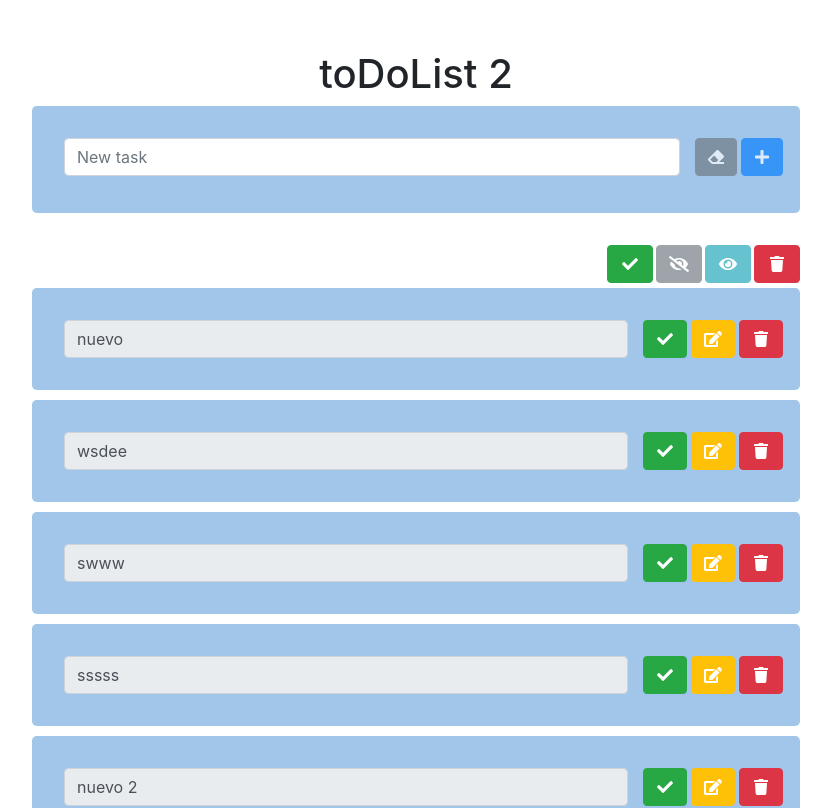
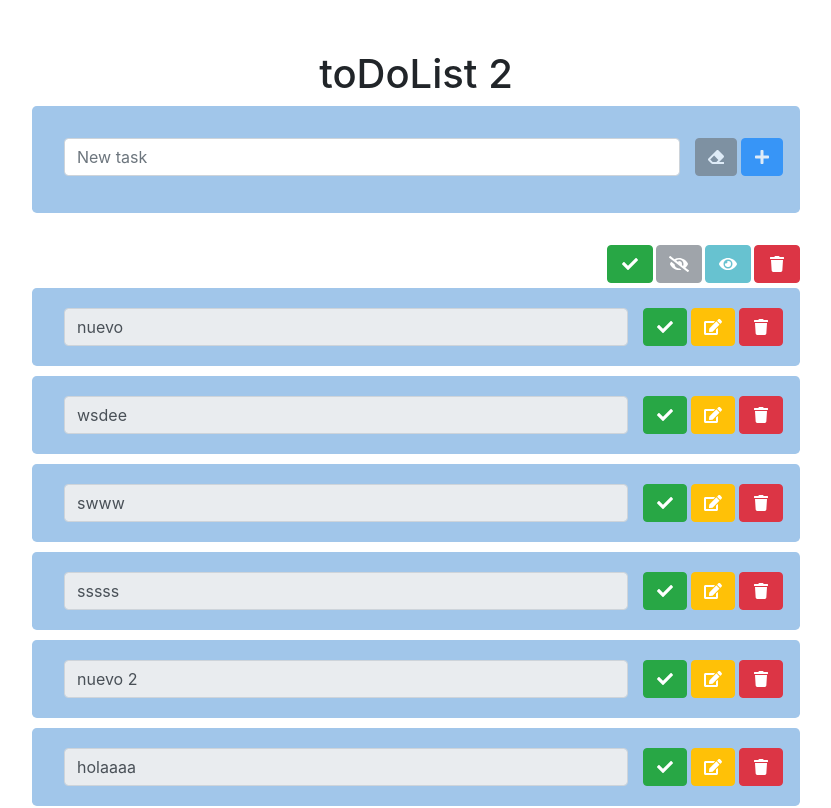
Before and after one commit to DRodriGerrard/toDoList-2, an Angular app: page / in a window 1280 px wide. Shown: the top 808 px of the page, without its empty margins (224-1055 px from the left). Built offline with nearby package versions, Linux system fonts and the light colour scheme; data requests are answered from the project's data file.

Commit message:
padding tasks

```diff
--- a/src/app/components/task/task.component.less
+++ b/src/app/components/task/task.component.less
@@ -1,8 +1,8 @@
 @import "../../../assets/less/variables.less";
 
 .jumbotron{
- padding-top: @padding;
- padding-bottom: @padding;
+ padding-top: 20px;
+ padding-bottom: 20px;
  background-color: @back-color;
  margin-bottom: @bottom;
 
```
